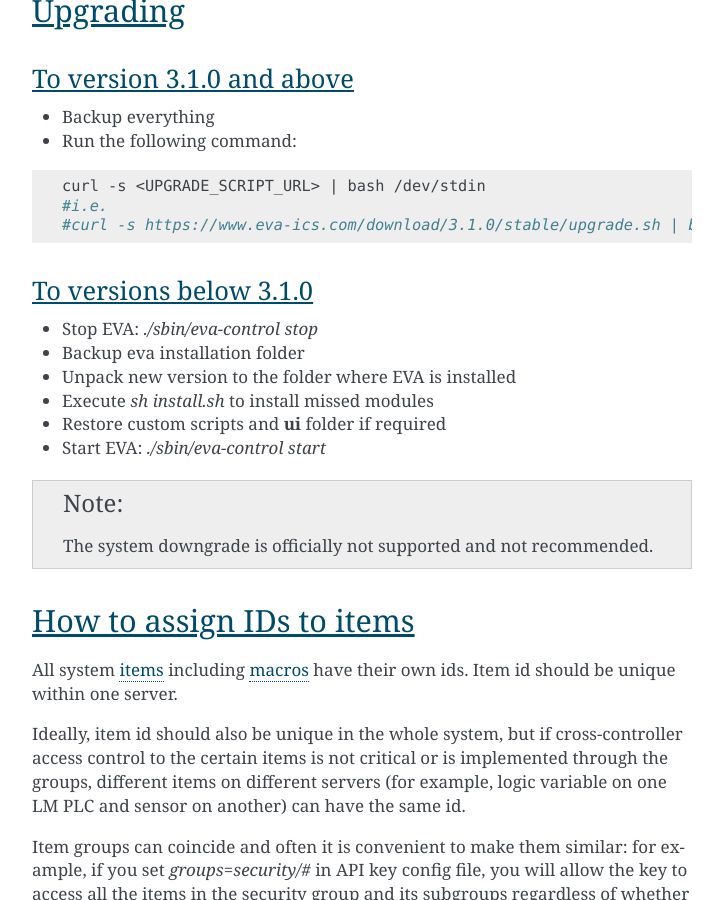
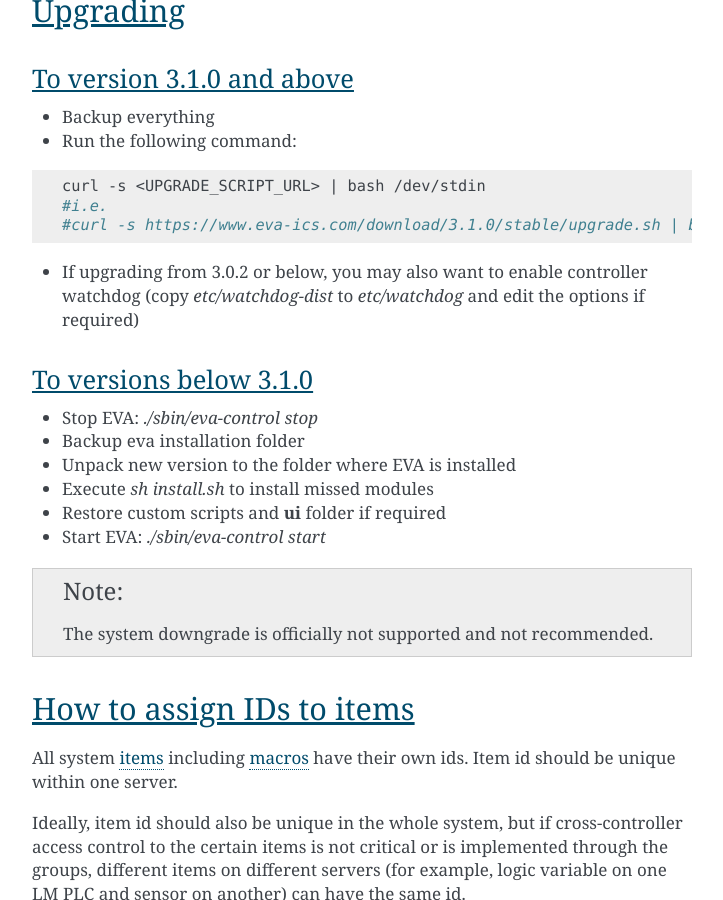
Before and after one commit to alttch/eva3, a Sphinx documentation site: the page built from doc/install.rst, in a window 1280 px wide and 900 px high, scrolled down 2594 px. Shown: the whole window, without its empty margins (388-1111 px from the left). Built offline with Sphinx 7.4.7, drawn with Linux system fonts in a browser that asks for light colours.

Commit message:
watchdog warning

```diff
--- a/doc/install.rst
+++ b/doc/install.rst
@@ -116,6 +116,10 @@ To version 3.1.0 and above
     curl -s <UPGRADE_SCRIPT_URL> | bash /dev/stdin
     #i.e.
     #curl -s https://www.eva-ics.com/download/3.1.0/stable/upgrade.sh | bash /dev/stdin
+
+* If upgrading from 3.0.2 or below, you may also want to enable controller
+  watchdog (copy *etc/watchdog-dist* to *etc/watchdog* and edit the options if
+  required)
 
 To versions below 3.1.0
 ~~~~~~~~~~~~~~~~~~~~~~~
```
